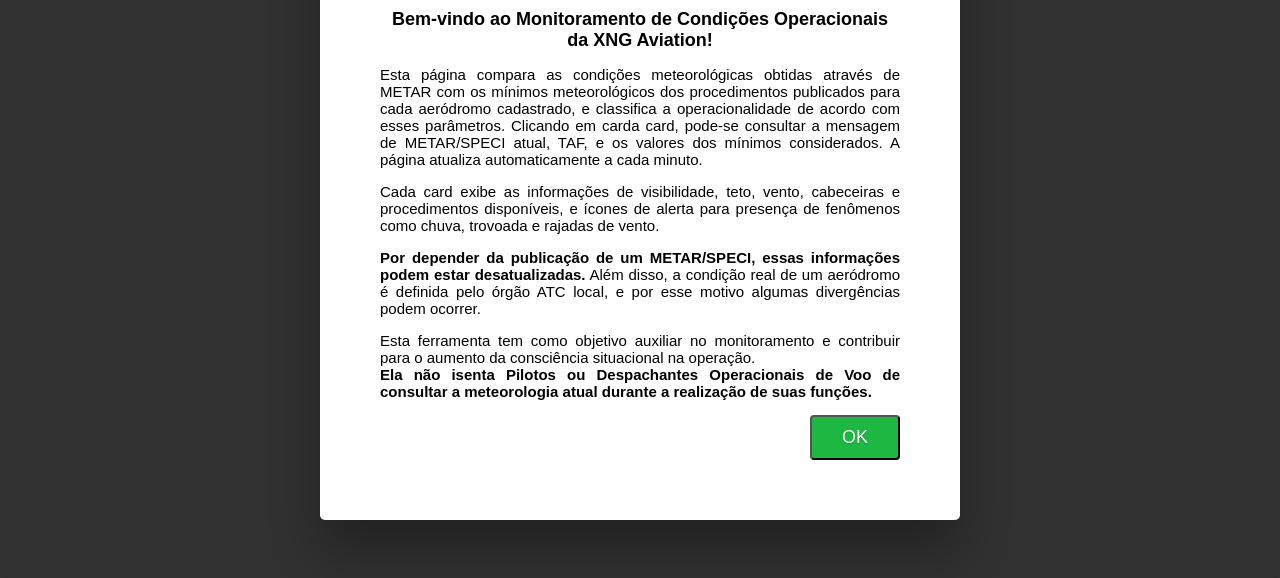
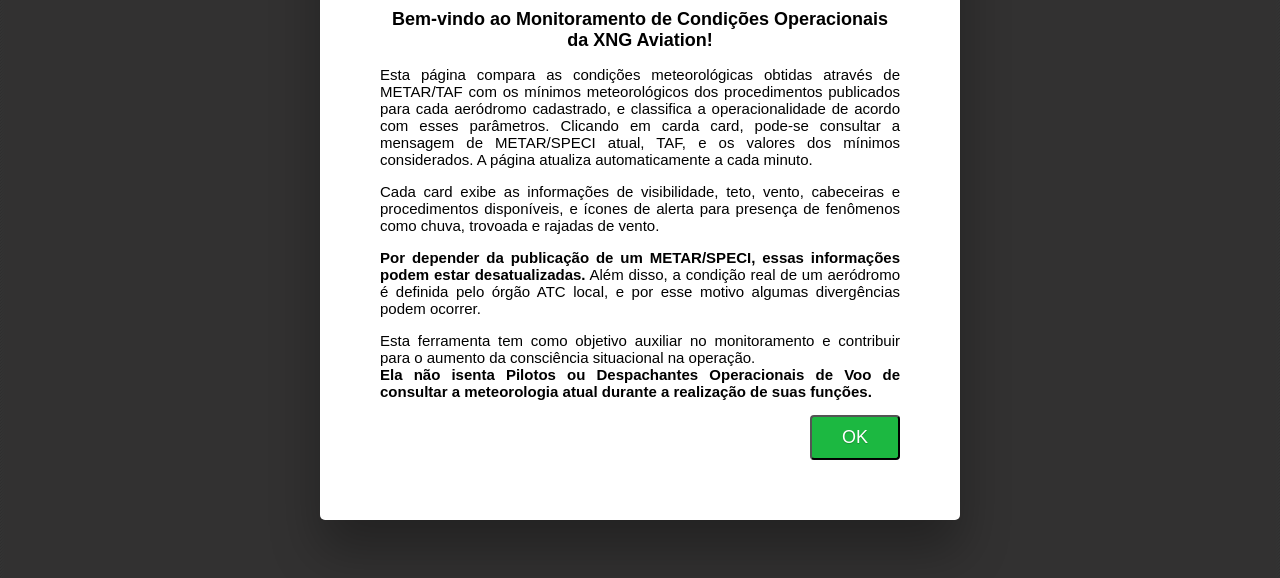
Before and after one commit to lspaschoal/xng, a plain HTML site: page index.html in a window 1280 px wide. Shown: the part 198-776 px from the top of the page. Drawn offline with Linux system fonts and the light colour scheme; no server answers.

Commit message:
Update index.html

```diff
--- a/index.html
+++ b/index.html
@@ -24,7 +24,7 @@
         </h1>
         <p>
           Esta página compara as condições meteorológicas obtidas através de
-          METAR com os mínimos meteorológicos dos procedimentos publicados para
+          METAR/TAF com os mínimos meteorológicos dos procedimentos publicados para
           cada aeródromo cadastrado, e classifica a operacionalidade de acordo
           com esses parâmetros. Clicando em carda card, pode-se consultar a
           mensagem de METAR/SPECI atual, TAF, e os valores dos mínimos
```
